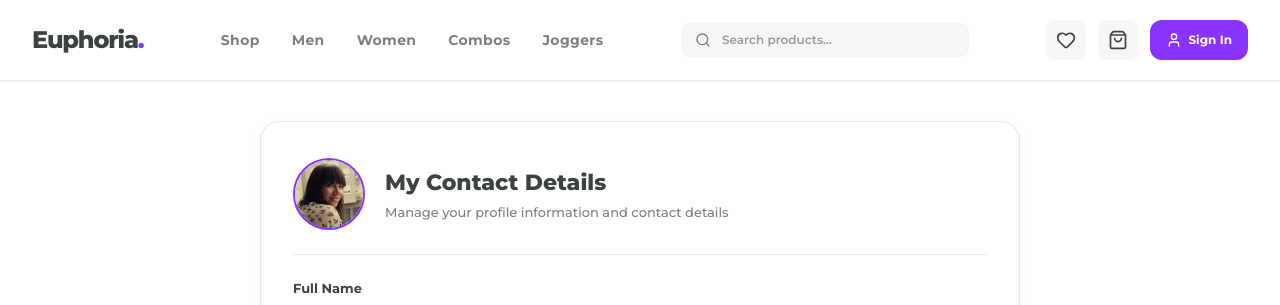
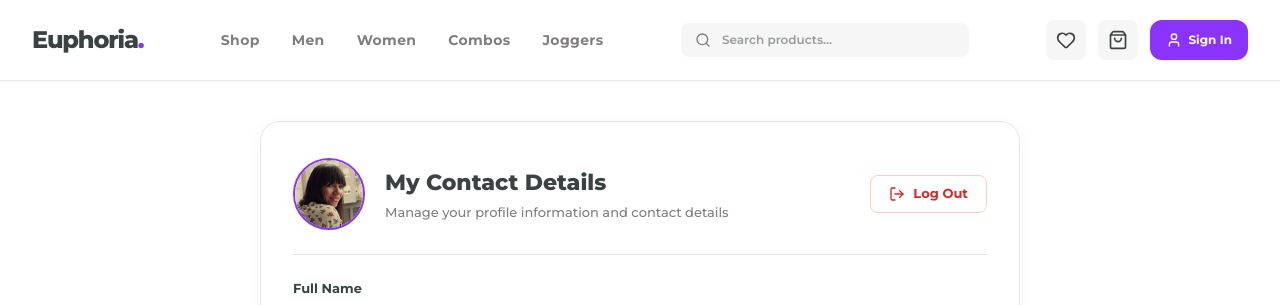
Before and after one commit to cozy-bit/euphoria-fashion, a React (Vite) app: page /profile in a window 1280 px wide. Shown: the top 305 px of the page. Built offline with nearby package versions, Linux system fonts and the light colour scheme; a web font is replaced by a local one.

Commit message:
feat(profile): add clean minimalistic logout button inside /profile without emojis or stickers

```diff
--- a/src/pages/account/ContactDetails.module.css
+++ b/src/pages/account/ContactDetails.module.css
@@ -15,10 +15,44 @@
 .header {
   display: flex;
   align-items: center;
+  justify-content: space-between;
+  flex-wrap: wrap;
   gap: 20px;
   padding-bottom: 24px;
   border-bottom: 1px solid #e6e6e6;
   margin-bottom: 24px;
+}
+
+.headerLeft {
+  display: flex;
+  align-items: center;
+  gap: 20px;
+}
+
+.logoutBtn {
+  display: inline-flex;
+  align-items: center;
+  gap: 8px;
+  background-color: transparent;
+  color: #dc2626;
+  border: 1px solid #fecaca;
+  font-size: 13px;
+  font-weight: 700;
+  padding: 8px 18px;
+  border-radius: 8px;
+  cursor: pointer;
+  transition: all 0.2s ease;
+  outline: none;
+}
+
+.logoutBtn:hover {
+  background-color: #fef2f2;
+  border-color: #f87171;
+  color: #b91c1c;
+}
+
+.logoutBtn:active {
+  transform: scale(0.97);
 }
 
 .avatarWrapper {
--- a/src/pages/account/ContactDetailsPage.jsx
+++ b/src/pages/account/ContactDetailsPage.jsx
@@ -1,11 +1,13 @@
 import React, { useState, useEffect } from 'react';
-import { Link } from 'react-router-dom';
+import { Link, useNavigate } from 'react-router-dom';
+import { LogOut } from 'lucide-react';
 import { useAuth } from '../../context/AuthContext';
 import defaultAvatar from '../../assets/images/tolibov/contact-details/user-profile-avatar.webp';
 import styles from './ContactDetails.module.css';
 
 export default function ContactDetailsPage() {
-  const { user, updateProfile } = useAuth();
+  const { user, updateProfile, logout } = useAuth();
+  const navigate = useNavigate();
 
   const [formData, setFormData] = useState({
     name: user?.name || '',
@@ -32,11 +34,17 @@ export default function ContactDetailsPage() {
     setTimeout(() => setSaved(false), 3500);
   };
 
+  const handleLogout = () => {
+    logout();
+    navigate('/signin');
+  };
+
   return (
     <div className={styles.container}>
       <div className={styles.card}>
         {/* Profile Header */}
         <div className={styles.header}>
+          <div className={styles.headerLeft}>
             <div className={styles.avatarWrapper}>
               <img
                 src={user?.avatar || defaultAvatar}
@@ -48,6 +56,17 @@ export default function ContactDetailsPage() {
               <h1 className={styles.title}>My Contact Details</h1>
               <p className={styles.subtitle}>Manage your profile information and contact details</p>
             </div>
+          </div>
+
+          <button
+            type="button"
+            onClick={handleLogout}
+            className={styles.logoutBtn}
+            title="Log out of your account"
+          >
+            <LogOut className="w-4 h-4" />
+            <span>Log Out</span>
+          </button>
         </div>
 
         {/* Success Alert */}
```
Lines whose indentation alone changed are shown as unchanged.
